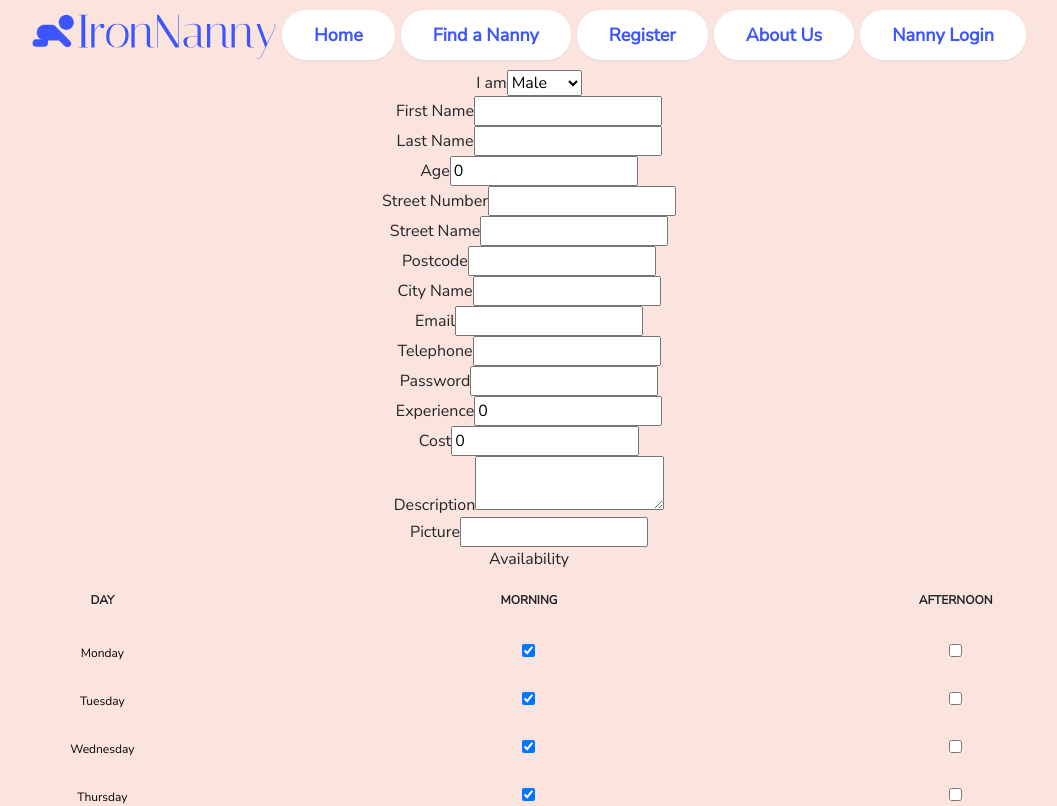
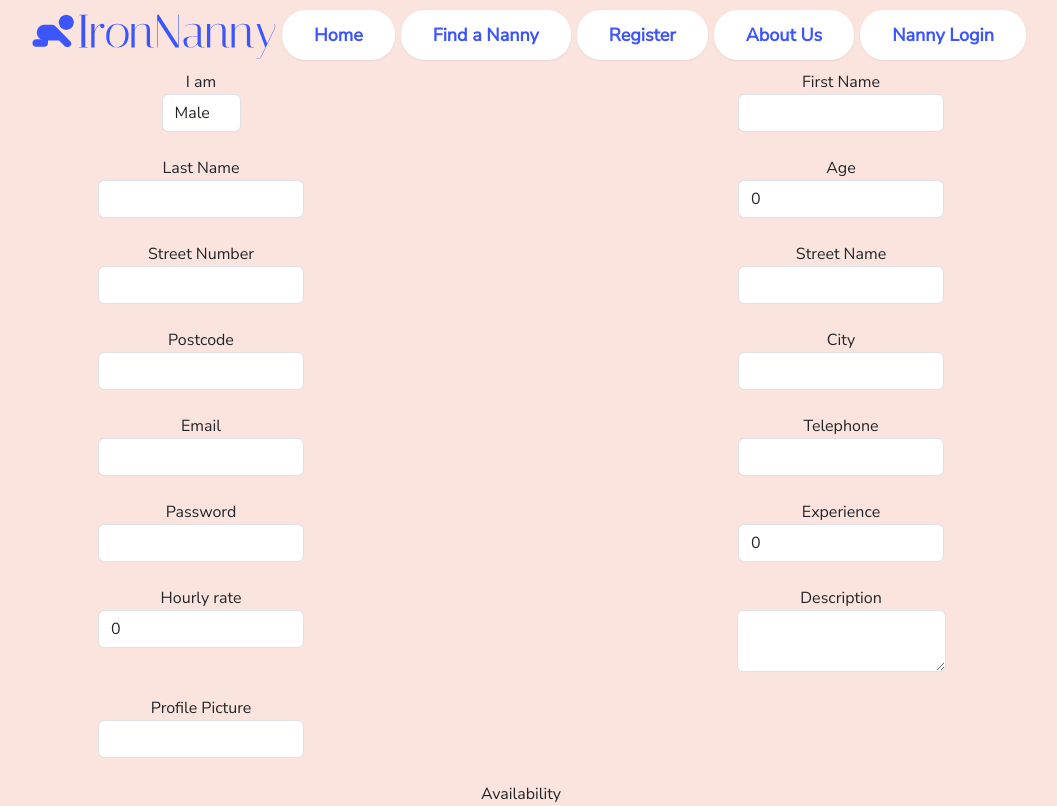
Before and after one commit to Rin-o/M2-Project-Frontend, a React (Vite) app: page /babysitters/1/update in a window 1280 px wide. Shown: the top 806 px of the page, without its empty margins (111-1168 px from the left). Built offline with nearby package versions, Linux system fonts and the light colour scheme; no server answers; a web font is replaced by a local one.

Commit message:
the form on the update page - draft

```diff
--- a/src/pages/UpdatePage.jsx
+++ b/src/pages/UpdatePage.jsx
@@ -4,7 +4,7 @@ import { v4 as uuidv4 } from 'uuid';
 
 const UpdatePage = () => {
 
-    const {babysitterId} = useParams()
+  const { babysitterId } = useParams()
   const navigate = useNavigate()
 
   const [gender, setGender] = useState('')
@@ -24,48 +24,56 @@ const UpdatePage = () => {
   const [cost, setCost] = useState(0)
   const [monday, setMonday] = useState({
     morning: true,
-      afternoon: false})
+    afternoon: false
+  })
   const [tuesday, setTuesday] = useState({
     morning: true,
-      afternoon: false})
+    afternoon: false
+  })
   const [wednesday, setWednesday] = useState({
     morning: true,
-      afternoon: false})
+    afternoon: false
+  })
   const [thursday, setThursday] = useState({
     morning: true,
-      afternoon: false})
+    afternoon: false
+  })
   const [friday, setFriday] = useState({
     morning: true,
-      afternoon: false})
+    afternoon: false
+  })
   const [saturday, setSaturday] = useState({
     morning: true,
-      afternoon: false})
+    afternoon: false
+  })
   const [sunday, setSunday] = useState({
     morning: true,
-      afternoon: false})
+    afternoon: false
+  })
 
   const onSubmit = async event => {
     event.preventDefault()
     const payload = {
-          name:{first: firstName, last: lastName,},
+      name: { first: firstName, last: lastName, },
       gender,
       age,
       email,
       phone,
       password,
-          location: {streetNumber, streetName, city: cityName, postcode},
+      location: { streetNumber, streetName, city: cityName, postcode },
       experience,
       cost,
       description,
       picture,
-          availability: [{day:'monday', morning: monday.morning, afternoon: monday.afternoon},
-            {day: 'tuesday', morning: tuesday.morning, afternoon: tuesday.afternoon},
-            {day: 'wednesday', morning: wednesday.morning, afternoon: wednesday.afternoon},
-            {day: 'thursday', morning: thursday.morning, afternoon: thursday.afternoon},
-            {day: 'friday', morning: friday.morning, afternoon: friday.afternoon},
-            {day: 'saturday', morning: saturday.morning, afternoon: saturday.afternoon},
-            {day: 'sunday', morning: sunday.morning, afternoon: sunday.afternoon}],
-          id: uuidv4()}
+      availability: [{ day: 'monday', morning: monday.morning, afternoon: monday.afternoon },
+      { day: 'tuesday', morning: tuesday.morning, afternoon: tuesday.afternoon },
+      { day: 'wednesday', morning: wednesday.morning, afternoon: wednesday.afternoon },
+      { day: 'thursday', morning: thursday.morning, afternoon: thursday.afternoon },
+      { day: 'friday', morning: friday.morning, afternoon: friday.afternoon },
+      { day: 'saturday', morning: saturday.morning, afternoon: saturday.afternoon },
+      { day: 'sunday', morning: sunday.morning, afternoon: sunday.afternoon }],
+      id: uuidv4()
+    }
     console.log(payload)
 
     try {
@@ -107,17 +115,17 @@ const UpdatePage = () => {
       setPostcode(babysitter.location.postcode)
       setEmail(babysitter.email)
       setPhone(babysitter.phone)
-            setPassword(babysitter.password? babysitter.password : '')
+      setPassword(babysitter.password ? babysitter.password : '')
       setPicture(babysitter.picture)
       setExperience(babysitter.experience)
       setCost(babysitter.cost)
-            setMonday({...monday, ['morning']: babysitter.availability[0].morning, ['afternoon']: babysitter.availability[0].afternoon})
-            setTuesday({...tuesday, ['morning']: babysitter.availability[1].morning, ['afternoon']: babysitter.availability[1].afternoon})
-            setWednesday({...wednesday, ['morning']: babysitter.availability[2].morning, ['afternoon']: babysitter.availability[2].afternoon})
-            setThursday({...thursday, ['morning']: babysitter.availability[3].morning, ['afternoon']: babysitter.availability[3].afternoon})
-            setFriday({...friday, ['morning']: babysitter.availability[4].morning, ['afternoon']: babysitter.availability[4].afternoon})
-            setSaturday({...saturday, ['morning']: babysitter.availability[5].morning, ['afternoon']: babysitter.availability[5].afternoon})
-            setSunday({...sunday, ['morning']: babysitter.availability[6].morning, ['afternoon']: babysitter.availability[6].afternoon})
+      setMonday({ ...monday, ['morning']: babysitter.availability[0].morning, ['afternoon']: babysitter.availability[0].afternoon })
+      setTuesday({ ...tuesday, ['morning']: babysitter.availability[1].morning, ['afternoon']: babysitter.availability[1].afternoon })
+      setWednesday({ ...wednesday, ['morning']: babysitter.availability[2].morning, ['afternoon']: babysitter.availability[2].afternoon })
+      setThursday({ ...thursday, ['morning']: babysitter.availability[3].morning, ['afternoon']: babysitter.availability[3].afternoon })
+      setFriday({ ...friday, ['morning']: babysitter.availability[4].morning, ['afternoon']: babysitter.availability[4].afternoon })
+      setSaturday({ ...saturday, ['morning']: babysitter.availability[5].morning, ['afternoon']: babysitter.availability[5].afternoon })
+      setSunday({ ...sunday, ['morning']: babysitter.availability[6].morning, ['afternoon']: babysitter.availability[6].afternoon })
     }
   }
 
@@ -144,70 +152,122 @@ const UpdatePage = () => {
 
   return (
     <div>
-            <form onSubmit={onSubmit} style={{ display: 'grid', gridTemplate: 'auto / 1fr' }}>
-          <label>
+      <form className="row g-3" onSubmit={onSubmit}>
+
+        <div className="col-md-6">
+          <label className="form-label">
             I am
-            <select value={gender} onChange={event => setGender(event.target.value)}>
+            <select type="gender" className="form-control" value={gender} onChange={event => setGender(event.target.value)}>
               <option value="male">Male</option>
               <option value="female">Female</option>
             </select>
           </label>
-          <label>
+        </div>
+
+
+        <div className="col-md-6">
+          <label htmlFor="inputFirstName" className="form-label">
             First Name
-            <input value={firstName} onChange={event => setFirstName(event.target.value)}/>
+            <input type="text" className="form-control" id="inputFirstName" value={firstName} onChange={event => setFirstName(event.target.value)} />
           </label>
-          <label>
+        </div>
+
+        <div className="col-md-6">
+          <label htmlFor="inputLastName" className="form-label">
             Last Name
-            <input value={lastName} onChange={event => setLastName(event.target.value)}/>
+            <input type="text" className="form-control" id="inputLastName" value={lastName} onChange={event => setLastName(event.target.value)} />
           </label>
-          <label>
+        </div>
+
+        <div className="col-md-6">
+          <label htmlFor="inputAge" className="form-label">
             Age
-            <input type='number' value={age} onChange={event => setAge(event.target.value)}  />
+            <input type="number" className="form-control" id="inputAge" value={age} onChange={event => setAge(event.target.value)} />
           </label>
-          <label>
+        </div>
+
+        <div className="col-md-6">
+          <label htmlFor="inputStreetNumber" className="form-label">
             Street Number
-            <input value={streetNumber} onChange={event => setStreetNumber(event.target.value)}/>
+            <input type="text" className="form-control" id="inputStreetNumber" value={streetNumber} onChange={event => setStreetNumber(event.target.value)} />
           </label>
-          <label>
+        </div>
+
+
+        <div className="col-md-6">
+          <label htmlFor="inputStreetName" className="form-label">
             Street Name
-            <input value={streetName} onChange={event => setStreetName(event.target.value)}/>
+            <input type="text" className="form-control" id="inputStreetName" value={streetName} onChange={event => setStreetName(event.target.value)} />
           </label>
-          <label>
+        </div>
+
+        <div className="col-md-6">
+          <label htmlFor="inputPostcode" className="form-label">
             Postcode
-            <input value={postcode} onChange={event => setPostcode(event.target.value)}/>
+            <input type="text" className="form-control" id="inputPostcode" value={postcode} onChange={event => setPostcode(event.target.value)} />
           </label>
-          <label>
-            City Name
-            <input value={cityName} onChange={event => setCityName(event.target.value)}/>
+        </div>
+
+
+        <div className="col-md-6">
+          <label htmlFor="inputCityName" className="form-label">
+            City
+            <input type="text" className="form-control" id="inputCity" value={cityName} onChange={event => setCityName(event.target.value)} />
           </label>
-          <label>
+        </div>
+
+        <div className="col-md-6">
+          <label className="form-label">
             Email
-            <input value={email} onChange={event => setEmail(event.target.value)}/>
+            <input type="text" className="form-control"  value={email} onChange={event => setEmail(event.target.value)} />
           </label>
-          <label>
+        </div>
+
+        <div className="col-md-6">
+          <label htmlFor="inputTelephone" className="form-label">
             Telephone
-            <input value={phone} onChange={event => setPhone(event.target.value)}  />
+            <input type="text" className="form-control" id="inputTelephone" value={phone} onChange={event => setPhone(event.target.value)} />
           </label>
-          <label>
+        </div>
+
+        <div className="col-md-6">
+          <label htmlFor="inputPassword" className="form-label">
             Password
-            <input value={password} onChange={event => setPassword(event.target.value)}/>
+            <input type="text" className="form-control" id="inputPassword" value={password} onChange={event => setPassword(event.target.value)} />
           </label>
-          <label>
+        </div>
+
+
+        <div className="col-md-6">
+          <label htmlFor="inputExperience" className="form-label">
             Experience
-            <input type='number' value={experience} onChange={event => setExperience(event.target.value)}/>
+            <input type="number" className="form-control" id="inputExperience" value={experience} onChange={event => setExperience(event.target.value)} />
           </label>
-          <label>
-            Cost
-            <input type='number' value={cost} onChange={event => setCost(event.target.value)}/>
+        </div>
+
+
+        <div className="col-md-6">
+          <label htmlFor="inputCost" className="form-label">
+            Hourly rate
+            <input type='number' className="form-control" id="inputCost" value={cost} onChange={event => setCost(event.target.value)} />
           </label>
-          <label>
+        </div>
+
+
+        <div className="col-md-6">
+          <label htmlFor="inputDescription" className="form-label">
             Description
-            <textarea value={description} onChange={event => setDescription(event.target.value)}/>
+            <textarea className="form-control" id="inputDescription" value={description} onChange={event => setDescription(event.target.value)} />
           </label>
-          <label>
-            Picture
-            <input value={picture} onChange={event => setPicture(event.target.value)}/>
+        </div>
+
+        <div className="col-md-6">
+          <label htmlFor="inputPicture" className="form-label">
+            Profile Picture
+            <input className="form-control" id="inputPicture" value={picture} onChange={event => setPicture(event.target.value)} />
           </label>
+        </div>
+
 
           <label>
             Availability
@@ -223,16 +283,16 @@ const UpdatePage = () => {
                 <tr>
                   <td>Monday</td>
                   <td>
-                        <input type="checkbox" name='monday-morning' checked={monday?.morning} onChange={() => setMonday({ ...monday, ['morning']: !monday.morning })}/>
+                    <input type="checkbox" name='monday-morning' checked={monday?.morning} onChange={() => setMonday({ ...monday, ['morning']: !monday.morning })} />
                   </td>
                   <td>
-                        <input type="checkbox" name='monday-afternoon' checked={monday.afternoon} onChange={() => setMonday({ ...monday, ['afternoon']: !monday.afternoon })}/>
+                    <input type="checkbox" name='monday-afternoon' checked={monday.afternoon} onChange={() => setMonday({ ...monday, ['afternoon']: !monday.afternoon })} />
                   </td>
                 </tr>
                 <tr>
                   <td>Tuesday</td>
                   <td>
-                        <input type="checkbox" name='tuesday-morning' checked={tuesday?.morning} onChange={event => setTuesday({ ...tuesday, ['morning']: !tuesday.morning })}/>
+                    <input type="checkbox" name='tuesday-morning' checked={tuesday?.morning} onChange={event => setTuesday({ ...tuesday, ['morning']: !tuesday.morning })} />
                   </td>
                   <td>
                     <input type="checkbox" name='tuesday-afternoon' checked={tuesday.afternoon} onChange={event => setTuesday({ ...tuesday, ['afternoon']: !tuesday.afternoon })} />
@@ -287,7 +347,7 @@ const UpdatePage = () => {
           </label>
 
           <button>Save</button>
-          <button type='button' onClick={()=>{handleDelete(babysitterId)}}>Delete</button>
+          <button type='button' onClick={() => { handleDelete(babysitterId) }}>Delete</button>
 
       </form>
     </div>
```
Lines whose indentation alone changed are shown as unchanged.
